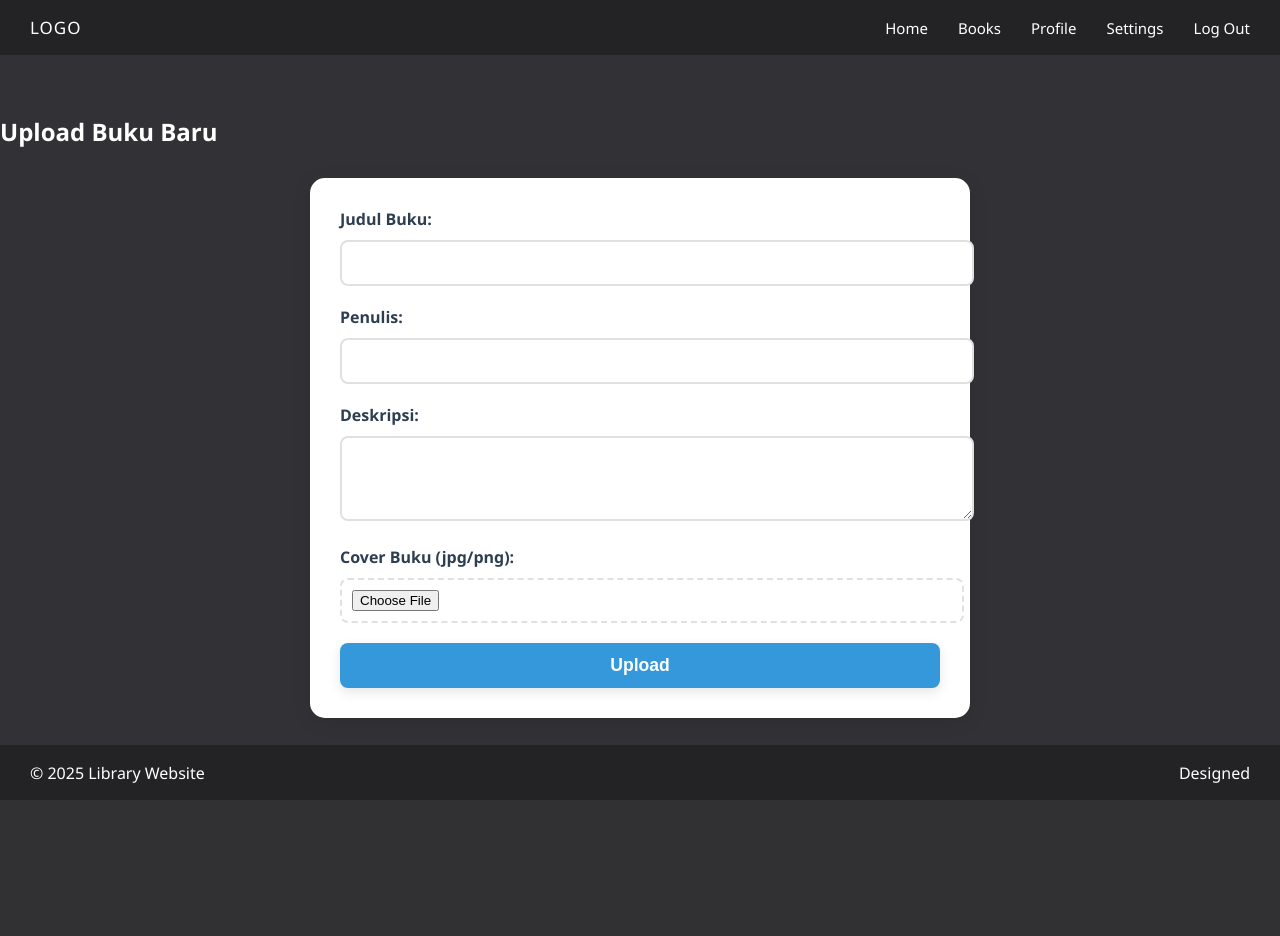
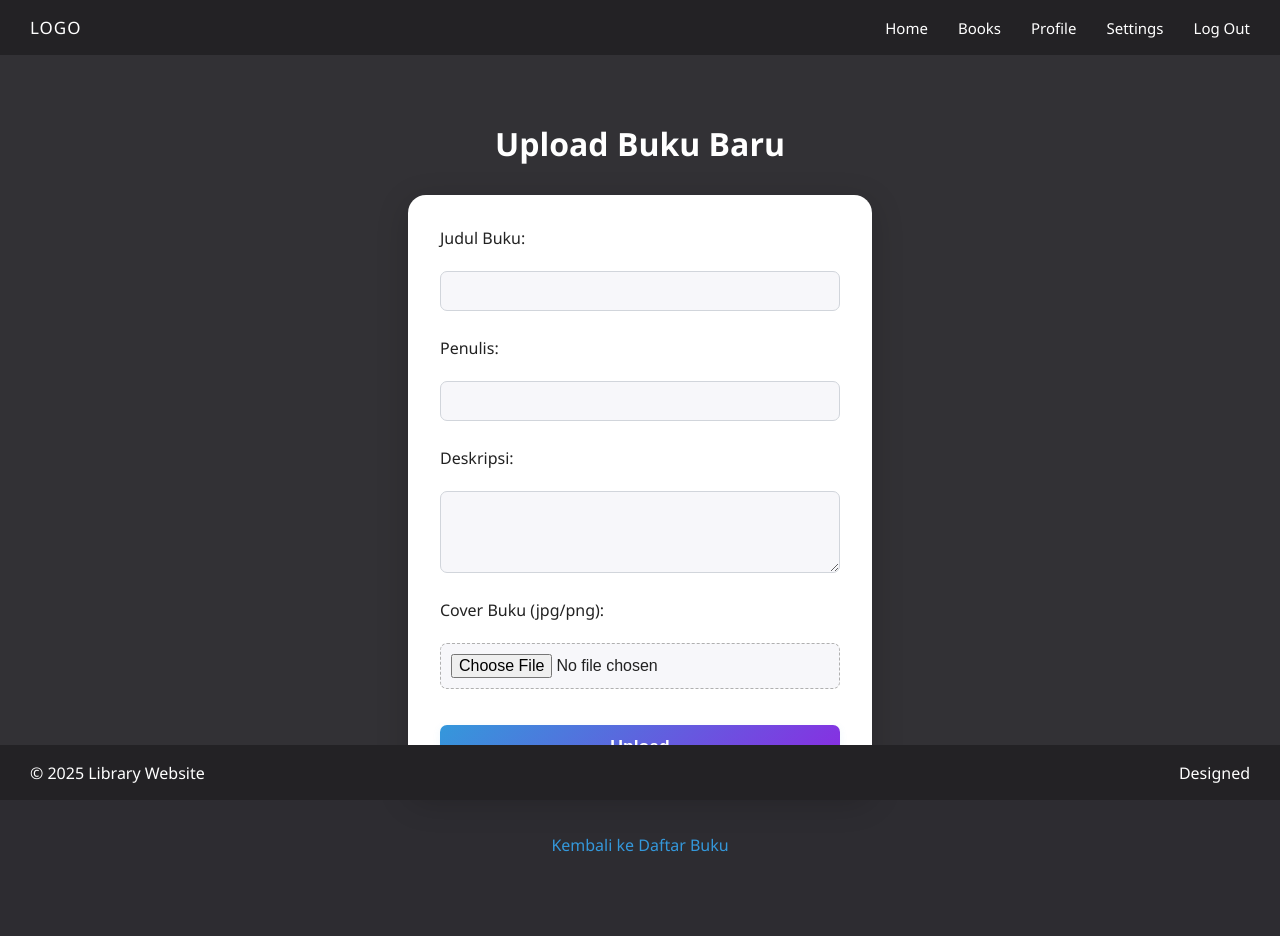
Before and after one commit to RareSpeciment/Tubes-Website, a PHP site: page /PHP/upload_book.php in a window 1280 px wide. Before the commit the page ends 800 px from the top, so only its background shows below. Run offline with PHP 8.4, Linux system fonts and the light colour scheme; the visitor is signed in with stand-in values (Sample User, id 1).

Commit message:
Update books.css

```diff
--- a/Tugas_Besar/CSS/books.css
+++ b/Tugas_Besar/CSS/books.css
@@ -1,119 +1,130 @@
-html,
-body {
-    overflow: hidden;
+/* Base styles */
+html, body {
     width: 100%;
     height: 100%;
+    margin: 0;
+    padding: 0;
+    font-family: 'Segoe UI', Arial, sans-serif;
+    background: #2d2c31;
+    color: #fff;
 }
 
-.books-container {
-    overscroll-behavior: contain;
-    overflow-x: auto;
-    touch-action: none;
-    width: 100%;
-    -ms-overflow-style: none;
-    scrollbar-width: none;
-}
-
-.books-container::-webkit-scrollbar {
-    display: none;
-}
-
+/* Main content container */
 .books-content {
     padding: 40px 0 80px 0;
     width: 100%;
     max-width: 100vw;
-    overflow: visible;
     box-sizing: border-box;
+    display: flex;
+    flex-direction: column;
+    align-items: center;
 }
 
+/* --- Upload Book Form Styles --- */
+.books-content form {
+    background: #fff;
+    color: #222;
+    padding: 32px 32px 24px 32px;
+    border-radius: 18px;
+    box-shadow: 0 8px 32px rgba(0,0,0,0.18);
+    min-width: 350px;
+    max-width: 400px;
+    width: 100%;
+    display: flex;
+    flex-direction: column;
+    gap: 18px;
+}
+
+.books-content h2 {
+    margin-bottom: 30px;
+    font-size: 2rem;
+    font-weight: 600;
+    color: #fff;
+}
+
+.books-content form label {
+    font-weight: 500;
+    margin-bottom: 4px;
+}
+
+.books-content form input[type="text"],
+.books-content form textarea,
+.books-content form input[type="file"] {
+    padding: 10px 12px;
+    border: 1px solid #d1d5db;
+    border-radius: 7px;
+    font-size: 1rem;
+    background: #f7f7fa;
+    color: #222;
+    margin-bottom: 8px;
+    transition: border 0.2s;
+}
+
+.books-content form input[type="text"]:focus,
+.books-content form textarea:focus {
+    border: 1.5px solid #3498db;
+    outline: none;
+}
+
+.books-content form textarea {
+    resize: vertical;
+    min-height: 60px;
+    max-height: 180px;
+}
+
+.books-content form input[type="file"] {
+    background: #f7f7fa;
+    border: 1px dashed #b0b0b0;
+    padding: 10px;
+}
+
+.books-content form button[type="submit"] {
+    background: linear-gradient(135deg, #3498db, #8a2be2);
+    color: #fff;
+    border: none;
+    border-radius: 7px;
+    padding: 12px 0;
+    font-size: 1.1rem;
+    font-weight: 600;
+    cursor: pointer;
+    margin-top: 10px;
+    box-shadow: 0 2px 8px rgba(52,152,219,0.08);
+    transition: background 0.2s, transform 0.2s;
+}
+
+.books-content form button[type="submit"]:hover {
+    background: linear-gradient(135deg, #8a2be2, #3498db);
+    transform: translateY(-2px) scale(1.04);
+}
+
+/* Success and error messages */
+.books-content p {
+    text-align: center;
+    margin: 20px 0;
+    padding: 15px;
+    border-radius: 8px;
+    font-weight: 500;
+}
+
+.books-content p:not([class*="error"]) {
+    background: #d4edda;
+    color: #155724;
+    border: 1px solid #c3e6cb;
+}
+
+.books-content p[class*="error"] {
+    background: #f8d7da;
+    color: #721c24;
+    border: 1px solid #f5c6cb;
+}
+
+/* --- Book List Styles --- */
 .books-row {
     display: flex;
-    flex-direction: row;
-    justify-content: flex-start;
+    flex-wrap: wrap;
     gap: 32px;
     padding: 0 40px;
-    transform: translateX(0px);
-    transition: transform 0.3s ease-out;
-    will-change: transform;
-}
-
-.extra-card {
-    flex-shrink: 0;
-}
-
-.search-bar-container {
-    display: flex;
-    align-items: center;
-    margin: 30px 40px;
-    gap: 15px;
-    background: #ffffff;
-    padding: 10px 20px;
-    border-radius: 30px;
-    box-shadow: 0 2px 10px rgba(0, 0, 0, 0.05);
-}
-
-.search-input {
-    border: none;
-    border-radius: 20px;
-    padding: 10px 20px;
-    font-size: 1.1rem;
-    background: #f5f6fa;
-    width: 250px;
-    outline: none;
-    transition: all 0.3s ease;
-}
-
-.search-input:focus {
-    background: #ffffff;
-    box-shadow: 0 0 0 2px #3498db;
-}
-
-.search-icon-btn {
-    background: #3498db;
-    border: none;
-    border-radius: 50%;
-    width: 40px;
-    height: 40px;
-    display: flex;
-    align-items: center;
-    justify-content: center;
-    cursor: pointer;
-    transition: all 0.3s ease;
-}
-
-.search-icon-btn:hover {
-    background: #2980b9;
-    transform: scale(1.05);
-}
-
-.search-icon {
-    display: block;
-    width: 22px;
-    height: 22px;
-    background: none;
-    position: relative;
-}
-
-.search-icon::before,
-.search-icon::after {
-    content: '';
-    position: absolute;
-    background: #ffffff;
-    border-radius: 2px;
-}
-
-.search-icon::before {
-    top: 7px;
-    height: 3px;
-    width: 22px;
-    transform: rotate(45deg);
-}
-
-.search-icon::after {
-    top: 14px;
-    height: 3px;
-    width: 22px;
-    transform: rotate(-45deg);
+    justify-content: flex-start;
 }
 
 .book-card {
@@ -148,24 +159,12 @@
     transition: transform 0.3s ease;
 }
 
-.book-image:hover {
-    transform: scale(1.05);
-}
-
 .book-image img {
     width: 100%;
     height: 100%;
     object-fit: cover;
     border-radius: 14px;
     display: block;
-}
-
-button {
-    border: none;
-    padding: 8px 15px;
-    border-radius: 4px;
-    cursor: pointer;
-    font-size: 0.9em;
 }
 
 .book-title {
@@ -191,214 +190,190 @@
     opacity: 0.8;
 }
 
-.navbar .nav-links {
+/* --- Search Bar Styles --- */
+.search-bar-container {
     display: flex;
-    gap: 30px;
+    align-items: center;
+    justify-content: center;
+    width: 85vw;
+    max-width: 1100px;
+    margin: 40px auto 32px auto;
+    gap: 16px;
 }
 
-.navbar .nav-link {
-    color: #fff;
-    text-decoration: none;
-    font-size: 15px;
-    margin-left: 0;
-    transition: color 0.2s;
+.search-form {
+    display: flex;
+    flex: 1;
+    max-width: 700px;
 }
 
-.delete-form {
-    position: absolute;
-    bottom: 10px;
-    left: 0;
-    width: 100%;
-    text-align: center;
+.search-input {
+    flex: 1;
+    padding: 14px 18px;
+    font-size: 1.1rem;
+    border: 1px solid #d1d5db;
+    border-radius: 0;
+    outline: none;
+    background: #f4f4f6;
+    color: #222;
+    transition: border 0.2s;
 }
 
-.delete-btn {
-    background: none;
-    border: none;
-    color: #e74c3c;
-    cursor: pointer;
-    padding: 5px 10px;
-    border-radius: 4px;
-    transition: all 0.3s ease;
+.search-input:focus {
+    border: 1.5px solid #3498db;
+    background: #fff;
 }
 
-.delete-btn:hover {
-    background: rgba(231, 76, 60, 0.1);
-    color: #c0392b;
+.search-btn {
+    background: #e4e7ee;
+    border: 1px solid #d1d5db;
+    border-left: none;
+    padding: 0 18px;
+    cursor: pointer;
+    transition: background 0.2s;
+    border-radius: 0;
+    display: flex;
+    align-items: center;
+    justify-content: center;
 }
 
-.delete-text {
-    color: #e74c3c;
-    text-decoration: underline;
-    font-size: 0.9rem;
-    transition: all 0.2s;
+.search-btn:hover {
+    background: #d1eaff;
 }
 
-.delete-text:hover {
-    color: #c0392b;
-    text-decoration: none;
+.search-icon {
+    width: 22px;
+    height: 22px;
+    display: inline-block;
 }
 
+.search-icon svg {
+    width: 100%;
+    height: 100%;
+    display: block;
+}
+
+.add-book-btn {
+    display: inline-block;
+    background: linear-gradient(135deg, #3498db, #8a2be2);
+    color: #fff;
+    font-weight: 600;
+    border: none;
+    border-radius: 4px;
+    padding: 0 28px;
+    height: 48px;
+    line-height: 48px;
+    font-size: 1.05rem;
+    text-align: center;
+    text-decoration: none;
+    margin-left: 18px;
+    box-shadow: 0 2px 8px rgba(52,152,219,0.08);
+    transition: background 0.2s, transform 0.2s;
+    cursor: pointer;
+}
+
+.add-book-btn:hover {
+    background: linear-gradient(135deg, #8a2be2, #3498db);
+    transform: translateY(-2px) scale(1.04);
+    color: #fff;
+}
+
+@media (max-width: 700px) {
+    .search-bar-container {
+        flex-direction: column;
+        width: 98vw;
+        gap: 12px;
+    }
+    .add-book-btn {
+        width: 100%;
+        margin-left: 0;
+        margin-top: 10px;
+    }
+    .search-form {
+        width: 100%;
+        max-width: none;
+    }
+}
+
+/* --- Responsive Design --- */
 @media (max-width: 900px) {
     .books-row {
         gap: 18px;
-        margin-left: 10px;
+        justify-content: center;
+        padding: 0 10px;
     }
-
     .search-bar-container {
-        margin-left: 10px;
+        width: 98vw;
+        max-width: 98vw;
     }
-}
-
-@media (max-width: 900px) {
-    .books-row {
-        flex-wrap: wrap;
-        gap: 16px;
-        justify-content: center;
-        margin-left: 0;
-    }
-
-    .search-bar-container {
-        margin-left: 0;
-        justify-content: center;
-    }
-
     .book-card {
         width: 140px;
         min-width: 120px;
         padding: 12px 0 8px 0;
     }
-
     .book-image {
         width: 90px;
         height: 90px;
     }
-}
-/* Styling for the Upload Book form */
-.books-content form {
-    background: #ffffff;
-    padding: 30px;
-    border-radius: 15px;
-    box-shadow: 0 4px 20px rgba(0, 0, 0, 0.08);
-    max-width: 600px;
-    margin: 30px auto;
+    .books-content form {
+        min-width: 90vw;
+        padding: 18px 8vw 18px 8vw;
+    }
+    .books-content h2 {
+        font-size: 1.2rem;
+    }
+    .search-input {
+        width: 60vw;
+        min-width: 120px;
+        font-size: 1rem;
+        padding: 12px 14px;
+    }
+    .search-bar-container button[type="submit"] {
+        width: 44px;
+        height: 44px;
+    }
+    .search-icon {
+        width: 20px;
+        height: 20px;
+    }
 }
 
-.books-content form label {
-    display: block;
-    margin-bottom: 10px;
-    font-weight: 600;
-    color: #2c3e50;
+/* --- Link Styles --- */
+.books-content a {
+    color: #3498db;
+    text-decoration: none;
+    font-size: 1rem;
+    margin-top: 18px;
+    display: inline-block;
 }
 
-.books-content form input[type="text"],
-.books-content form textarea {
-    width: 100%;
-    padding: 12px 15px;
-    border: 2px solid #e0e0e0;
-    border-radius: 8px;
-    font-size: 1rem;
-    transition: all 0.3s ease;
-    margin-bottom: 20px;
+.books-content a:hover {
+    text-decoration: underline;
+    color: #217dbb;
 }
 
-.books-content form input[type="text"]:focus,
-.books-content form textarea:focus {
-    border-color: #3498db;
-    box-shadow: 0 0 0 3px rgba(52, 152, 219, 0.1);
-    outline: none;
+.upload-btn {
+    display: inline-block;
+    background: linear-gradient(135deg, #3498db, #8a2be2);
+    color: #fff;
+    font-weight: 600;
+    border: none;
+    border-radius: 0 10px 10px 0; /* Match the input's border-radius */
+    padding: 0 28px;
+    height: 56px;
+    line-height: 56px;
+    font-size: 1.05rem;
+    text-align: center;
+    text-decoration: none;
+    margin-left: -4px; /* Remove gap between input and button */
+    box-shadow: 0 2px 8px rgba(52,152,219,0.08);
+    transition: background 0.2s, transform 0.2s;
+    cursor: pointer;
+    vertical-align: top;
 }
 
-.books-content form input[type="file"] {
-    margin-bottom: 20px;
-    padding: 10px;
-    border: 2px dashed #e0e0e0;
-    border-radius: 8px;
-    width: 100%;
-    cursor: pointer;
+.upload-btn:hover {
+    background: linear-gradient(135deg, #8a2be2, #3498db);
+    transform: translateY(-2px) scale(1.07);
+    color: #fff;
 }
-
-.books-content form button[type="submit"] {
-    background: #3498db;
-    color: white;
-    padding: 12px 25px;
-    border: none;
-    border-radius: 8px;
-    cursor: pointer;
-    font-size: 1.1rem;
-    font-weight: 600;
-    transition: all 0.3s ease;
-    width: 100%;
-}
-
-.books-content form button[type="submit"]:hover {
-    background: #2980b9;
-    transform: translateY(-2px);
-    box-shadow: 0 4px 12px rgba(52, 152, 219, 0.2);
-}
-
-.books-content p {
-    text-align: center;
-    margin: 20px 0;
-    padding: 15px;
-    border-radius: 8px;
-    font-weight: 500;
-}
-
-.books-content p:not([class*="error"]) {
-    background: #d4edda;
-    color: #155724;
-    border: 1px solid #c3e6cb;
-}
-
-.books-content p[class*="error"] {
-    background: #f8d7da;
-    color: #721c24;
-    border: 1px solid #f5c6cb;
-}
-
-button,
-.search-bar-container button {
-    background: linear-gradient(135deg, #8a2be2, #9932cc);
-    color: white;
-    padding: 12px 24px;
-    border: none;
-    border-radius: 30px;
-    font-size: 1rem;
-    font-weight: 600;
-    cursor: pointer;
-    transition: all 0.3s ease;
-    text-decoration: none;
-    display: inline-flex;
-    align-items: center;
-    justify-content: center;
-    box-shadow: 0 4px 12px rgba(0, 0, 0, 0.1);
-}
-
-button:hover,
-.search-bar-container button:hover {
-    background: linear-gradient(135deg, #9932cc, #8a2be2);
-    transform: translateY(-3px);
-    box-shadow: 0 6px 16px rgba(0, 0, 0, 0.15);
-}
-
-button:focus,
-.search-bar-container button:focus {
-    outline: none;
-    box-shadow: 0 0 0 3px rgba(52, 152, 219, 0.4);
-}
-
-.search-bar-container button a {
-    color: white;
-    text-decoration: none;
-    display: inline-flex;
-    align-items: center;
-    gap: 8px;
-    font-weight: inherit;
-}
-
-.search-bar-container button a::before {
-    content: '+';
-    font-size: 1.2rem;
-    font-weight: bold;
-}
```
